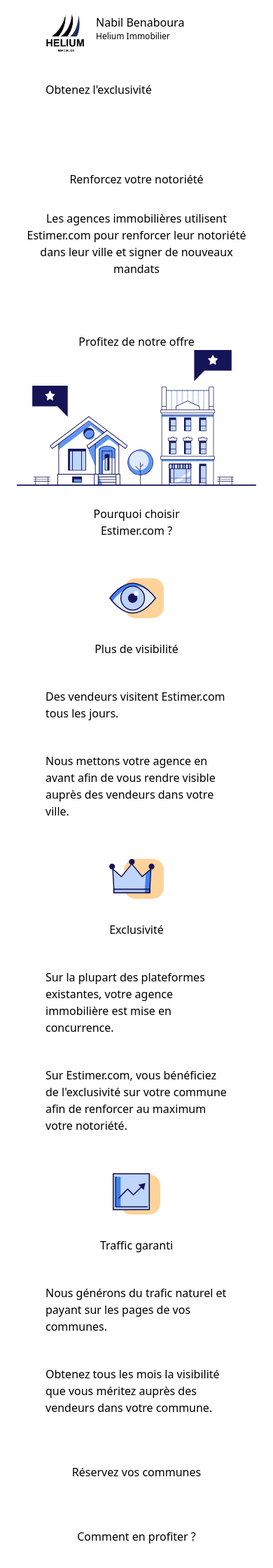
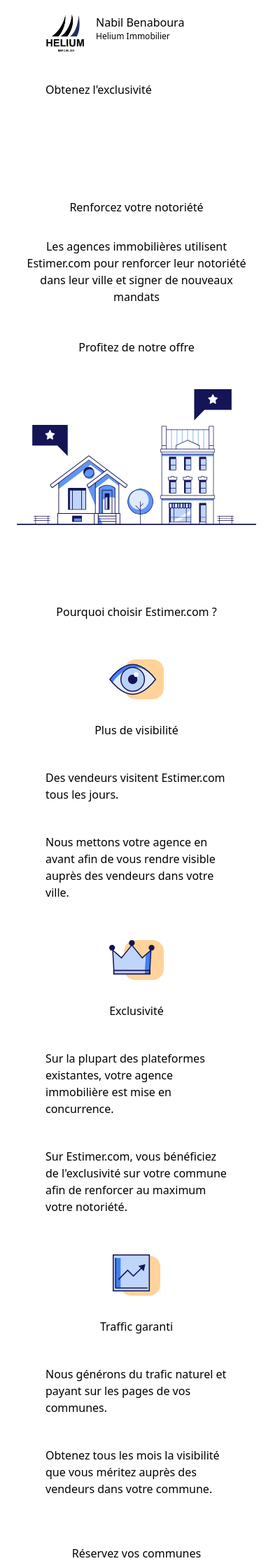
Before and after one commit to aynils/estimer, a Django app: page /agence/ in a window 390 px wide. Shown: the part 727-2967 px from the top of the page at 70% size. Run offline with Django 3.2, Linux system fonts and the light colour scheme; some libraries are stand-ins or nearby versions.

Commit message:
DESIGN - AGENCY - Fix Mobile

```diff
--- a/src/templates/agencies/agency.html
+++ b/src/templates/agencies/agency.html
@@ -36,7 +36,7 @@
                          alt="Helium immobilier's logo"
                     >
                     <div>
-                        <h3 >Nabil Benaboura</h3>
+                        <h3>Nabil Benaboura</h3>
                         <p class="text-xs">Helium Immobilier</p>
                     </div>
                 </div>
@@ -51,20 +51,18 @@
             </div>
         </div>
     </div>
-    <div id="reinforce-section" class="bg-primary-blue-200 mt-24 w-11/12 mx-auto p-2 rounded-xl">
+    <div id="reinforce-section" class="bg-primary-blue-200 mt-24 w-11/12 mx-auto py-12 px-2 md:p-2 rounded-xl">
         <div class="md:flex md:my-24">
             <div class="md:w-2/4 text-center md:text-left md:px-10">
                 <h2>Renforcez votre notoriété</h2>
-                <p class="mt-8">Les agences
-                    immobilières
-                    utilisent Estimer.com pour renforcer leur notoriété dans leur ville
-                    et signer de nouveaux mandats</p>
-                <button class="btn-secondary mt-20">
+                <p class="mt-8">Les agences immobilières utilisent Estimer.com
+                    pour renforcer leur notoriété dans leur ville et signer de nouveaux mandats</p>
+                <button class="btn-secondary mt-12 md:mt-20">
                     Profitez de notre offre
                 </button>
 
             </div>
-            <div class="md:w-2/4">
+            <div class="mt-12 md:mt-0 md:w-2/4">
                 <img src="{% static 'images/illustrations/houses_premium.svg' %}"
                      alt="houses illustration"
                 >
@@ -72,8 +70,7 @@
         </div>
     </div>
     <div id="why-section">
-        <h2 class="mx-auto text-center mt-5 w-1/2 md:mt-24">Pourquoi choisir Estimer.com
-            ?</h2>
+        <h2 class="mx-auto text-center mt-16 md:mt-5 md:w-1/2 md:mt-24">Pourquoi choisir Estimer.com ?</h2>
         <div class="md:grid md:grid-cols-3">
             <div class="mt-14">
                 <img src="{% static 'images/icons/eye.svg' %}"
@@ -84,7 +81,8 @@
                 <p class="mx-auto w-8/12 mt-11">
                     Des vendeurs visitent Estimer.com tous les jours.</p>
                 <p class="mx-auto w-8/12 mt-11">
-                    Nous mettons votre agence en avant afin de vous rendre visible auprès des vendeurs dans votre ville.</p>
+                    Nous mettons votre agence en avant afin de vous rendre visible auprès des vendeurs dans votre
+                    ville.</p>
             </div>
 
             <div class="mt-14">
@@ -93,8 +91,10 @@
                      alt="crown illustration"
                 >
                 <h4 class="mx-auto text-center mt-8">Exclusivité</h4>
-                <p class="mx-auto w-8/12 mt-11">Sur la plupart des plateformes existantes, votre agence immobilière est mise en concurrence.</p>
-                <p class="mx-auto w-8/12 mt-11">Sur Estimer.com, vous bénéficiez de l'exclusivité sur votre commune afin de renforcer au maximum votre notoriété.</p>
+                <p class="mx-auto w-8/12 mt-11">Sur la plupart des plateformes existantes, votre agence immobilière est
+                    mise en concurrence.</p>
+                <p class="mx-auto w-8/12 mt-11">Sur Estimer.com, vous bénéficiez de l'exclusivité sur votre commune afin
+                    de renforcer au maximum votre notoriété.</p>
             </div>
 
             <div class="mt-14">
@@ -103,9 +103,11 @@
                      alt="chart going up illustration"
                 >
                 <h4 class="mx-auto text-center text-secondary-blue-darkest mt-8">Traffic garanti</h4>
-                <p class="mx-auto w-8/12 text-secondary-blue-darkest mt-11">Nous générons du trafic naturel et payant sur
+                <p class="mx-auto w-8/12 text-secondary-blue-darkest mt-11">Nous générons du trafic naturel et payant
+                    sur
                     les pages de vos communes. </p>
-                <p class="mx-auto w-8/12 text-secondary-blue-darkest mt-11">Obtenez tous les mois la visibilité que vous méritez auprès des vendeurs
+                <p class="mx-auto w-8/12 text-secondary-blue-darkest mt-11">Obtenez tous les mois la visibilité que vous
+                    méritez auprès des vendeurs
                     dans votre commune.</p>
             </div>
         </div>
@@ -168,7 +170,8 @@
                      alt="1"
                 >
                 <h4 class="text-secondary-blue-darkest text-center mt-8">Ajoutez des communes</h4>
-                <p class="w-11/12 mx-auto text-center text-secondary-blue-darkest p-10">Choisissez les communes pour lesquelles vous voulez l'exclusivité.</p>
+                <p class="w-11/12 mx-auto text-center text-secondary-blue-darkest p-10">Choisissez les communes pour
+                    lesquelles vous voulez l'exclusivité.</p>
             </div>
             <div class="bg-primary-blue-200 w-11/12 mx-auto rounded-xl mt-12">
                 <img src="{% static 'images/icons/two.svg' %}"
@@ -176,7 +179,8 @@
                      alt="2"
                 >
                 <h4 class="text-secondary-blue-darkest text-center mt-8">Obtenez votre tarif</h4>
-                <p class="w-11/12 mx-auto text-center text-secondary-blue-darkest p-10">Notre calculateur vous propose un prix directement, en toute transparence.</p>
+                <p class="w-11/12 mx-auto text-center text-secondary-blue-darkest p-10">Notre calculateur vous propose
+                    un prix directement, en toute transparence.</p>
             </div>
             <div class="bg-primary-blue-200 w-11/12 mx-auto rounded-xl mt-12">
                 <img src="{% static 'images/icons/three.svg' %}"
@@ -184,13 +188,15 @@
                      alt="3"
                 >
                 <h4 class="text-secondary-blue-darkest text-center mt-8">Signez plus de mandats</h4>
-                <p class="w-11/12 mx-auto text-center text-secondary-blue-darkest p-10">Estimer.com envoie des leads qualifiés directement dans votre boite mail.</p>
+                <p class="w-11/12 mx-auto text-center text-secondary-blue-darkest p-10">Estimer.com envoie des leads
+                    qualifiés directement dans votre boite mail.</p>
             </div>
         </div>
     </div>
-    <div id="calculator-section" x-data="citySearch()" class="bg-primary-blue-200 mt-24 w-11/12 mx-auto rounded-xl">
-        <h3 class="text-secondary-blue-darkest text-center py-16 w-6/12 pr-1 mx-auto">
-            Un tarif transparent</h3>
+    <div id="calculator-section" x-data="citySearch()"
+         class="bg-primary-blue-200 mt-24 w-11/12 mx-auto rounded-xl py-16">
+        <h3 class="text-secondary-blue-darkest text-center md:w-6/12 pr-1 mx-auto mb-16">
+            Votre tarif personnalisé</h3>
         <div class="md:grid md:grid-cols-3 md:mx-auto" x-model="selectedCity">
             <div class="md:ml-auto">
                 <p class="text-secondary-blue-darkest text-center text-l mx-auto md:w-11/12">
@@ -248,25 +254,21 @@
                     <a :href="mailto">
                         <button class="btn-secondary">
                             Réservez l'exclusivité
-                    </button></a>
+                        </button>
+                    </a>
                 </div>
             </div>
         </div>
     </div>
-    <div class=" mt-12 text-center">
+    <div class="mt-12 text-center">
         <h2 class="text-secondary-blue-darkest md:mt-24">Questions fréquentes</h2>
-        <ul class="flex flex-col mt-12 w-9/12 mx-auto text-secondary-blue-darkest">
+        <ul class="flex flex-col mt-12 w-11/12 md:w-9/12 mx-auto">
             <li class="bg-white my-2" x-data="accordion(1)">
                 <p @click="handleClick()"
-                   class="flex flex-row justify-between items-center font-semibold p-3 cursor-pointer">
+                   class="flex justify-between items-center font-semibold p-3 cursor-pointer">
                     <span class="text-left md:mx-auto">Est-ce que je serai la seule agence immobilière qui représentera ma commune ?</span>
-                    <svg :class="handleRotate()"
-                         class="fill-current text-purple-700 h-6 w-6 transform transition-transform duration-500"
-                         viewBox="0 0 20 20">
-                        <path
-                                d="M13.962,8.885l-3.736,3.739c-0.086,0.086-0.201,0.13-0.314,0.13S9.686,12.71,9.6,12.624l-3.562-3.56C5.863,8.892,5.863,8.611,6.036,8.438c0.175-0.173,0.454-0.173,0.626,0l3.25,3.247l3.426-3.424c0.173-0.172,0.451-0.172,0.624,0C14.137,8.434,14.137,8.712,13.962,8.885 M18.406,10c0,4.644-3.763,8.406-8.406,8.406S1.594,14.644,1.594,10S5.356,1.594,10,1.594S18.406,5.356,18.406,10 M17.521,10c0-4.148-3.373-7.521-7.521-7.521c-4.148,0-7.521,3.374-7.521,7.521c0,4.147,3.374,7.521,7.521,7.521C14.148,17.521,17.521,14.147,17.521,10">
-                        </path>
-                    </svg>
+                    <img src="{% static '/images/icons/carret_down.svg' %}" alt="caret pointing down">
+
                 </p>
                 <div x-ref="tab" :style="handleToggle()" class="overflow-hidden max-h-0 duration-500 transition-all">
                     <p class="p-3 text-secondary-blue-darkest text-xs">
@@ -280,13 +282,8 @@
                 <p @click="handleClick()"
                    class="flex flex-row justify-between items-center font-semibold p-3 cursor-pointer">
                     <span class="text-left md:mx-auto">Est-ce que je peux arrêter mon abonnement à tout moment ?</span>
-                    <svg :class="handleRotate()"
-                         class="fill-current text-purple-700 h-6 w-6 transform transition-transform duration-500"
-                         viewBox="0 0 20 20">
-                        <path
-                                d="M13.962,8.885l-3.736,3.739c-0.086,0.086-0.201,0.13-0.314,0.13S9.686,12.71,9.6,12.624l-3.562-3.56C5.863,8.892,5.863,8.611,6.036,8.438c0.175-0.173,0.454-0.173,0.626,0l3.25,3.247l3.426-3.424c0.173-0.172,0.451-0.172,0.624,0C14.137,8.434,14.137,8.712,13.962,8.885 M18.406,10c0,4.644-3.763,8.406-8.406,8.406S1.594,14.644,1.594,10S5.356,1.594,10,1.594S18.406,5.356,18.406,10 M17.521,10c0-4.148-3.373-7.521-7.521-7.521c-4.148,0-7.521,3.374-7.521,7.521c0,4.147,3.374,7.521,7.521,7.521C14.148,17.521,17.521,14.147,17.521,10">
-                        </path>
-                    </svg>
+                    <img src="{% static '/images/icons/carret_down.svg' %}" alt="caret pointing down">
+
                 </p>
                 <div x-ref="tab" :style="handleToggle()" class="overflow-hidden max-h-0 duration-500 transition-all">
                     <p class="p-3 text-secondary-blue-darkest text-xs">
@@ -298,14 +295,9 @@
             <li class="bg-white my-2" x-data="accordion(3)">
                 <p @click="handleClick()"
                    class="flex flex-row justify-between items-center font-semibold p-3 cursor-pointer">
-                    <span class="text-left md:mx-auto">Offrez vous un tarif annuel ? </span>
-                    <svg :class="handleRotate()"
-                         class="fill-current text-purple-700 h-6 w-6 transform transition-transform duration-500"
-                         viewBox="0 0 20 20">
-                        <path
-                                d="M13.962,8.885l-3.736,3.739c-0.086,0.086-0.201,0.13-0.314,0.13S9.686,12.71,9.6,12.624l-3.562-3.56C5.863,8.892,5.863,8.611,6.036,8.438c0.175-0.173,0.454-0.173,0.626,0l3.25,3.247l3.426-3.424c0.173-0.172,0.451-0.172,0.624,0C14.137,8.434,14.137,8.712,13.962,8.885 M18.406,10c0,4.644-3.763,8.406-8.406,8.406S1.594,14.644,1.594,10S5.356,1.594,10,1.594S18.406,5.356,18.406,10 M17.521,10c0-4.148-3.373-7.521-7.521-7.521c-4.148,0-7.521,3.374-7.521,7.521c0,4.147,3.374,7.521,7.521,7.521C14.148,17.521,17.521,14.147,17.521,10">
-                        </path>
-                    </svg>
+                    <span class="text-left md:mx-auto">Offrez vous un tarif annuel ?</span>
+                    <img src="{% static '/images/icons/carret_down.svg' %}" alt="caret pointing down">
+
                 </p>
                 <div x-ref="tab" :style="handleToggle()" class="overflow-hidden max-h-0 duration-500 transition-all">
                     <p class="p-3 text-secondary-blue-darkest text-xs">
@@ -313,18 +305,12 @@
                     </p>
                 </div>
             </li>
-            <div class="my-2 w-11/12 h-0.5 bg-secondary-blue-lightest mx-auto"></div>
+            <div class="mt-2 w-11/12 h-0.5 bg-secondary-blue-lightest mx-auto"></div>
             <li class="bg-white my-2" x-data="accordion(4)">
                 <p @click="handleClick()"
                    class="flex flex-row justify-between items-center font-semibold p-3 cursor-pointer">
-                    <span class="text-left md:mx-auto">Est-ce qu’il est possible de représenter plusieurs communes sur Estimer.com ? </span>
-                    <svg :class="handleRotate()"
-                         class="fill-current text-purple-700 h-6 w-6 transform transition-transform duration-500"
-                         viewBox="0 0 20 20">
-                        <path
-                                d="M13.962,8.885l-3.736,3.739c-0.086,0.086-0.201,0.13-0.314,0.13S9.686,12.71,9.6,12.624l-3.562-3.56C5.863,8.892,5.863,8.611,6.036,8.438c0.175-0.173,0.454-0.173,0.626,0l3.25,3.247l3.426-3.424c0.173-0.172,0.451-0.172,0.624,0C14.137,8.434,14.137,8.712,13.962,8.885 M18.406,10c0,4.644-3.763,8.406-8.406,8.406S1.594,14.644,1.594,10S5.356,1.594,10,1.594S18.406,5.356,18.406,10 M17.521,10c0-4.148-3.373-7.521-7.521-7.521c-4.148,0-7.521,3.374-7.521,7.521c0,4.147,3.374,7.521,7.521,7.521C14.148,17.521,17.521,14.147,17.521,10">
-                        </path>
-                    </svg>
+                    <span class="text-left md:mx-auto">Est-ce qu’il est possible de représenter plusieurs communes sur Estimer.com ?</span>
+                    <img src="{% static '/images/icons/carret_down.svg' %}" alt="caret pointing down">
                 </p>
                 <div x-ref="tab" :style="handleToggle()" class="overflow-hidden max-h-0 duration-500 transition-all">
                     <p class="p-3 text-secondary-blue-darkest text-xs">
```
Also changed, not shown: src/templates/dvf/city.html (+7 -22 lines). Lines whose indentation alone changed are shown as unchanged.
